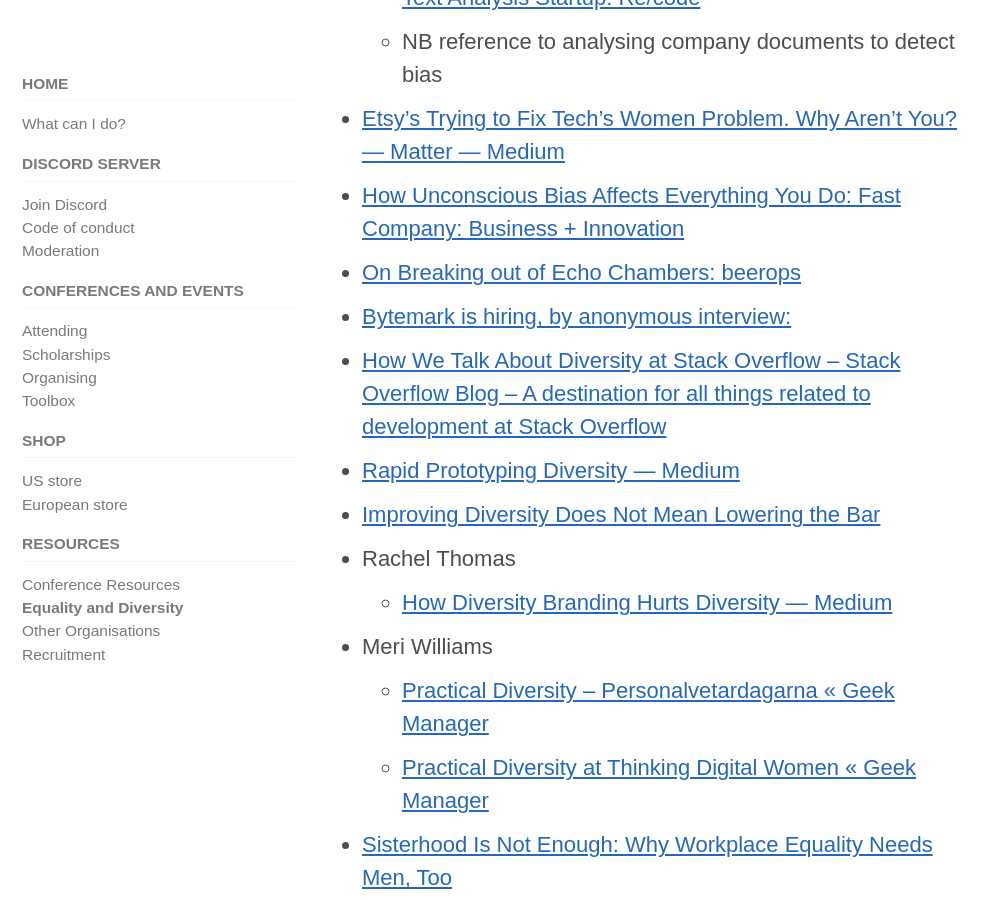
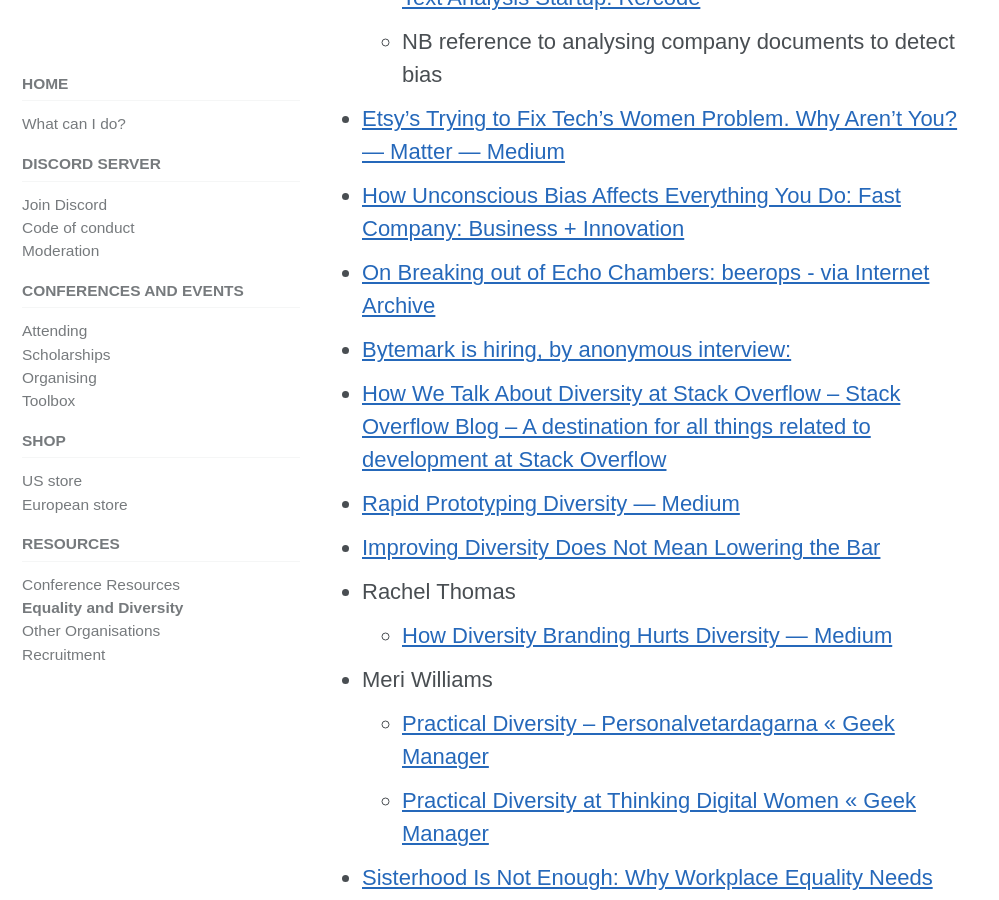
Before and after one commit to include-cpp/include-cpp.github.io, a Jekyll site: the page built from resources/equality_and_diversity.md, in a window 1280 px wide and 900 px high, scrolled down 7593 px. Shown: the whole window, without its empty margins (0-999 px from the left). Built offline with Jekyll 4.4.1, drawn with Linux system fonts in a browser that asks for light colours; cached includes are drawn as plain includes; nearby versions of some CDN libraries.

Commit message:
Use Internet Archive link for "On Breaking out of Echo Chambers" (#28)

```diff
--- a/resources/equality_and_diversity.md
+++ b/resources/equality_and_diversity.md
@@ -127,7 +127,7 @@ title: Equality and Diversity
 	* NB reference to analysing company documents to detect bias
 * [Etsy’s Trying to Fix Tech’s Women Problem. Why Aren’t You? — Matter — Medium](https://medium.com/matter/this-is-the-last-thing-youll-ever-need-to-read-about-sexism-in-tech-56b9a3a77af0)
 * [How Unconscious Bias Affects Everything You Do:  Fast Company:  Business + Innovation](http://www.fastcompany.com/3037359/strong-female-lead/how-unconscious-bias-affects-everything-you-do)
-* [On Breaking out of Echo Chambers:  beerops](http://beero.ps/2015/03/03/on-breaking-out-of-echo-chambers/)
+* [On Breaking out of Echo Chambers:  beerops - via Internet Archive](https://web.archive.org/web/20160204010047/http://beero.ps/2015/03/03/on-breaking-out-of-echo-chambers/)
 * [Bytemark is hiring, by anonymous interview: ](https://blog.bytemark.co.uk/2015/05/20/bytemark-is-hiring-by-anonymous-interview)
 * [How We Talk About Diversity at Stack Overflow – Stack Overflow Blog – A destination for all things related to development at Stack Overflow](http://blog.stackoverflow.com/2015/11/How-We-Talk-About-Diversity-at-Stack-Overflow/)
 * [Rapid Prototyping Diversity — Medium](https://medium.com/@yvonnehutchinson/rapid-prototyping-diversity-73369b308b29#.eksjwvk7z)
```
